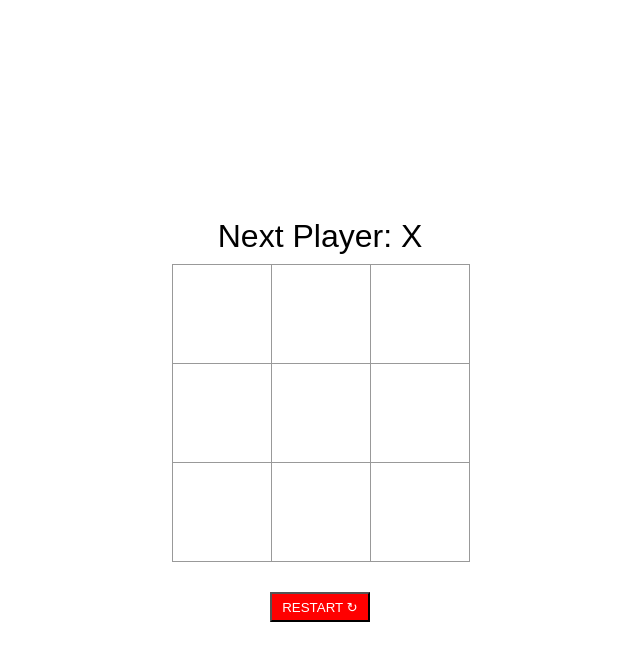
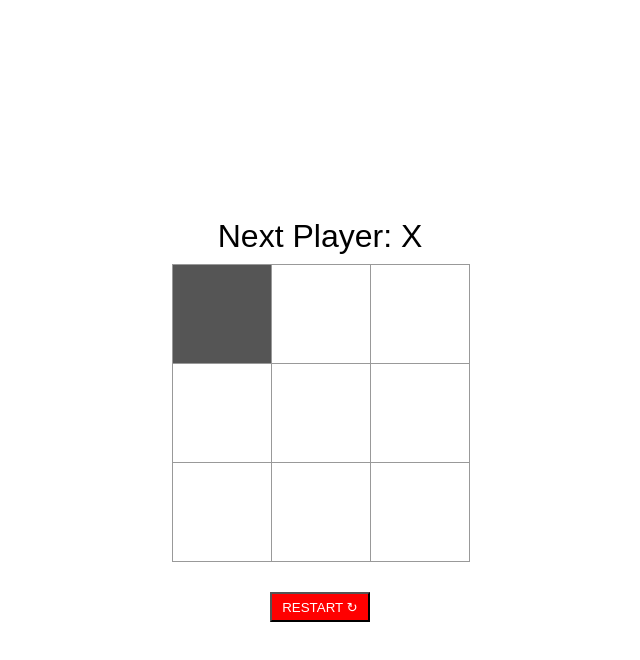
Before and after one commit to myatthitkoko/React, a React (Vite) app in the folder Tic-Tac-Toe/: page / in a window 1280 px wide. In both pictures the pointer is over the button 541 px from the left and 314 px from the top of the page. Shown: the top 660 px of the page, without its empty margins (320-960 px from the left). Built offline with nearby package versions, Linux system fonts and the light colour scheme.

Commit message:
hover effect on squares

```diff
--- a/Tic-Tac-Toe/src/App.css
+++ b/Tic-Tac-Toe/src/App.css
@@ -76,6 +76,10 @@ body {
   color: black;
 }
 
+.square:hover {
+  background: #555555;
+}
+
 .winner {
   color: green;
 }
```
